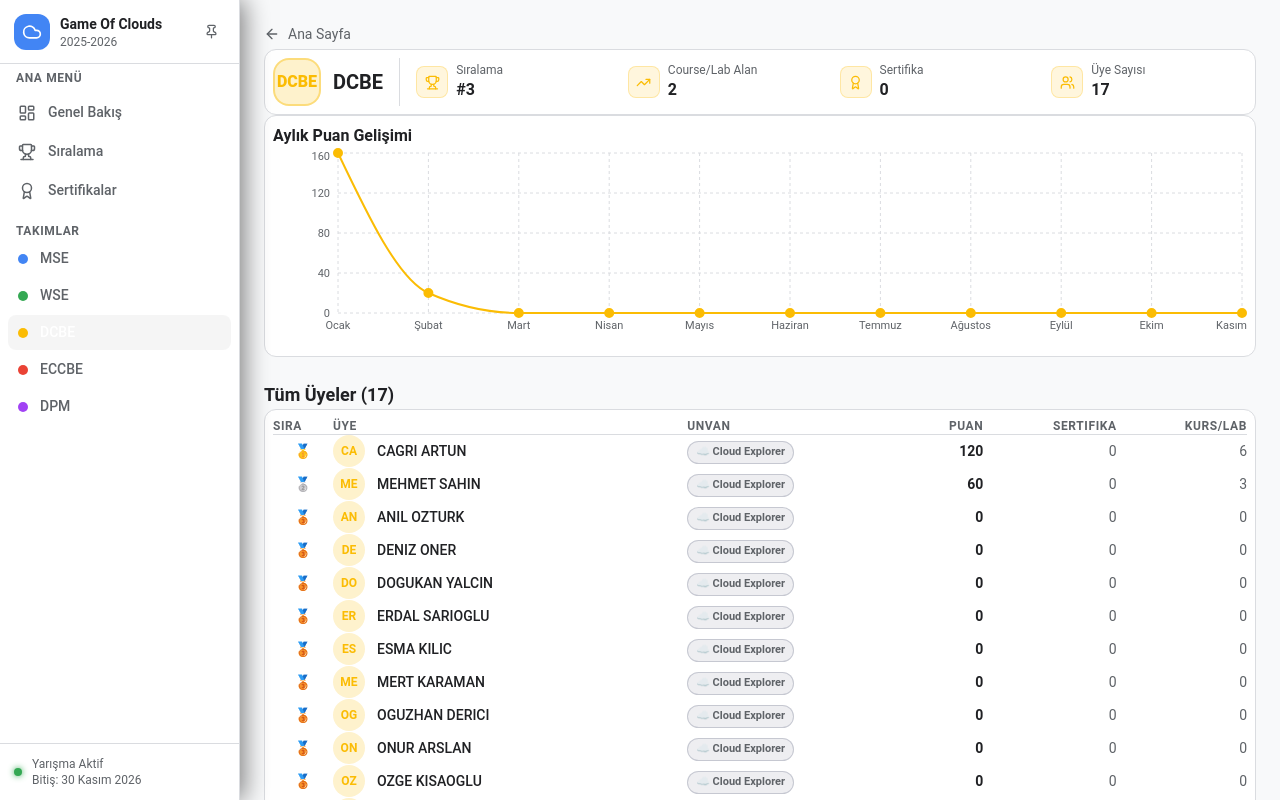
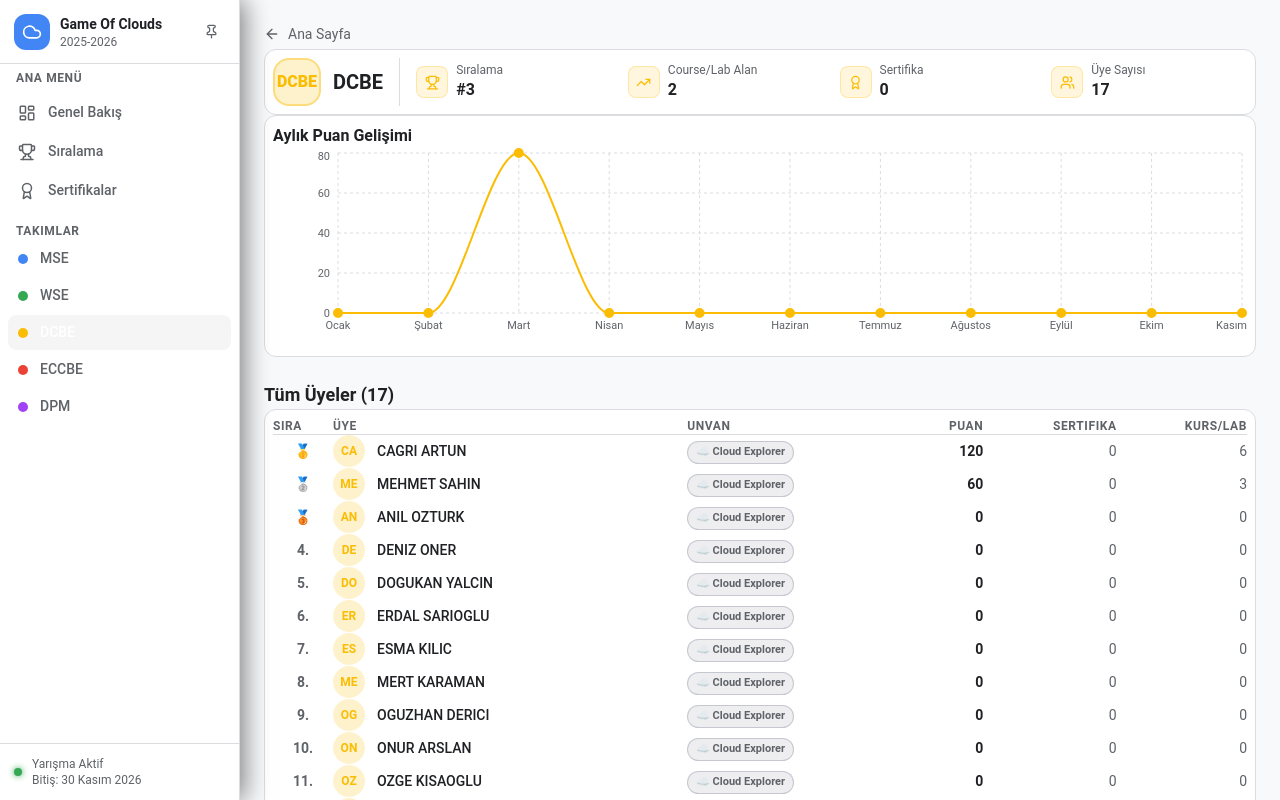
Before and after one commit to ozcelika20/Google-Cloud-Game, a React (Vite) app: page /team/DCBE in a window 1280 px wide. Shown: the top 800 px of the page. Built offline with nearby package versions, Linux system fonts and the light colour scheme.

Commit message:
Refactor MONTHS data structure to include keys and labels for better data handling in charts

```diff
--- a/src/components/charts/MonthlyProgressChart.jsx
+++ b/src/components/charts/MonthlyProgressChart.jsx
@@ -13,7 +13,19 @@ const TEAM_COLORS = {
   DPM: '#A142F4',
 };
 
-const MONTHS = ['Ekim', 'Kasım', 'Aralık', 'Ocak', 'Şubat', 'Mart'];
+const MONTHS = [
+  { key: '2026-01', label: 'Ocak' },
+  { key: '2026-02', label: 'Şubat' },
+  { key: '2026-03', label: 'Mart' },
+  { key: '2026-04', label: 'Nisan' },
+  { key: '2026-05', label: 'Mayıs' },
+  { key: '2026-06', label: 'Haziran' },
+  { key: '2026-07', label: 'Temmuz' },
+  { key: '2026-08', label: 'Ağustos' },
+  { key: '2026-09', label: 'Eylül' },
+  { key: '2026-10', label: 'Ekim' },
+  { key: '2026-11', label: 'Kasım' },
+];
 
 function CustomTooltip({ active, payload, label }) {
   if (!active || !payload?.length) return null;
@@ -33,12 +45,12 @@ export default function MonthlyProgressChart() {
   const { participants, teams } = useCompetition();
 
   const chartData = useMemo(() => {
-    return MONTHS.map((month, idx) => {
-      const entry = { month };
+    return MONTHS.map(({ key, label }) => {
+      const entry = { month: label };
       teams.forEach(team => {
         const teamMembers = participants.filter(p => p.teamId === team.id);
         const totalForMonth = teamMembers.reduce((sum, p) => {
-          const histEntry = p.monthlyHistory?.[idx];
+          const histEntry = p.monthlyHistory?.find(h => h.month === key);
           return sum + (histEntry ? histEntry.points : 0);
         }, 0);
         entry[team.id] = totalForMonth;
--- a/src/pages/ParticipantProfile.jsx
+++ b/src/pages/ParticipantProfile.jsx
@@ -1,4 +1,4 @@
-import React from 'react';
+import React, { useMemo } from 'react';
 import { useParams, Link } from 'react-router-dom';
 import { ArrowLeft, Award, BookOpen, TrendingUp, Star } from 'lucide-react';
 import { useCompetition } from '../hooks/useCompetition';
@@ -27,6 +27,25 @@ export default function ParticipantProfile() {
   const rank = getRank(participant.id, leaderboard);
   const tier = resolveTitle(participant.totalPoints);
   const nextTier = getNextTierInfo(participant.totalPoints);
+
+  const MONTHS = [
+    { key: '2026-01', label: 'Ocak' },
+    { key: '2026-02', label: 'Şubat' },
+    { key: '2026-03', label: 'Mart' },
+    { key: '2026-04', label: 'Nisan' },
+    { key: '2026-05', label: 'Mayıs' },
+    { key: '2026-06', label: 'Haziran' },
+    { key: '2026-07', label: 'Temmuz' },
+    { key: '2026-08', label: 'Ağustos' },
+    { key: '2026-09', label: 'Eylül' },
+    { key: '2026-10', label: 'Ekim' },
+    { key: '2026-11', label: 'Kasım' },
+  ];
+
+  const monthlyChartData = MONTHS.map(({ key, label }) => {
+    const histEntry = participant.monthlyHistory?.find(h => h.month === key);
+    return { month: label, points: histEntry ? histEntry.points : 0 };
+  });
 
   const earnedCerts = ALL_CERTIFICATES.filter(c => participant.certificates?.includes(c.id));
   const certMap = {};
@@ -134,11 +153,10 @@ export default function ParticipantProfile() {
       </div>
 
       {/* Monthly Progress Chart */}
-      {participant.monthlyHistory?.length > 0 && (
-        <div className="card p-6">
-          <h3 className="font-semibold mb-4" style={{ color: '#202124' }}>Aylık Puan Gelişimi</h3>
-          <ResponsiveContainer width="100%" height={180}>
-            <LineChart data={participant.monthlyHistory}>
+      <div className="card p-6">
+        <h3 className="font-semibold mb-4" style={{ color: '#202124' }}>Aylık Puan Gelişimi</h3>
+        <ResponsiveContainer width="100%" height={180}>
+            <LineChart data={monthlyChartData}>
               <CartesianGrid strokeDasharray="3 3" stroke="#DADCE0" />
               <XAxis dataKey="month" tick={{ fill: '#5F6368', fontSize: 11 }} axisLine={false} tickLine={false} />
               <YAxis tick={{ fill: '#5F6368', fontSize: 11 }} axisLine={false} tickLine={false} tickFormatter={v => formatNumber(v)} width={50} />
@@ -150,8 +168,7 @@ export default function ParticipantProfile() {
               <Line type="monotone" dataKey="points" stroke={team?.color || '#4285F4'} strokeWidth={2} dot={{ fill: team?.color || '#4285F4', r: 4 }} />
             </LineChart>
           </ResponsiveContainer>
-        </div>
-      )}
+      </div>
 
       {/* Certificates */}
       {earnedCerts.length > 0 && (
--- a/src/pages/TeamDetail.jsx
+++ b/src/pages/TeamDetail.jsx
@@ -7,7 +7,19 @@ import { formatNumber } from '../utils/helpers';
 import { hasKusursuzBirlik, hasBulutOrdusu } from '../utils/pointCalculator';
 import { LineChart, Line, XAxis, YAxis, CartesianGrid, Tooltip, ResponsiveContainer } from 'recharts';
 
-const MONTHS = ['Ocak', 'Şubat', 'Mart', 'Nisan', 'Mayıs', 'Haziran', 'Temmuz', 'Ağustos', 'Eylül', 'Ekim', 'Kasım'];
+const MONTHS = [
+  { key: '2026-01', label: 'Ocak' },
+  { key: '2026-02', label: 'Şubat' },
+  { key: '2026-03', label: 'Mart' },
+  { key: '2026-04', label: 'Nisan' },
+  { key: '2026-05', label: 'Mayıs' },
+  { key: '2026-06', label: 'Haziran' },
+  { key: '2026-07', label: 'Temmuz' },
+  { key: '2026-08', label: 'Ağustos' },
+  { key: '2026-09', label: 'Eylül' },
+  { key: '2026-10', label: 'Ekim' },
+  { key: '2026-11', label: 'Kasım' },
+];
 
 export default function TeamDetail() {
   const { teamId } = useParams();
@@ -23,11 +35,12 @@ export default function TeamDetail() {
   );
 
   const monthlyData = useMemo(() => {
-    return MONTHS.map((month, idx) => {
+    return MONTHS.map(({ key, label }) => {
       const total = teamMembers.reduce((sum, m) => {
-        return sum + (m.monthlyHistory?.[idx]?.points || 0);
+        const histEntry = m.monthlyHistory?.find(h => h.month === key);
+        return sum + (histEntry ? histEntry.points : 0);
       }, 0);
-      return { month, total };
+      return { month: label, total };
     });
   }, [teamMembers]);
 
--- a/src/utils/helpers.js
+++ b/src/utils/helpers.js
@@ -40,16 +40,18 @@ export function truncate(str, maxLen = 20) {
  * Sort participants by points descending
  */
 export function sortByPoints(participants) {
-  return [...participants].sort((a, b) => b.totalPoints - a.totalPoints);
+  return [...participants].sort((a, b) => {
+    if (b.totalPoints !== a.totalPoints) return b.totalPoints - a.totalPoints;
+    return (a.name || '').localeCompare(b.name || '', 'tr');
+  });
 }
 
 /**
  * Get rank position — equal points share the same rank (e.g. 1, 1, 3, 4)
  */
 export function getRank(participantId, sortedParticipants) {
-  const participant = sortedParticipants.find(p => p.id === participantId);
-  if (!participant) return 0;
-  return sortedParticipants.filter(p => p.totalPoints > participant.totalPoints).length + 1;
+  const idx = sortedParticipants.findIndex(p => p.id === participantId);
+  return idx === -1 ? 0 : idx + 1;
 }
 
 /**
@@ -57,10 +59,7 @@ export function getRank(participantId, sortedParticipants) {
  * Returns array of { participant, rank }
  */
 export function assignRanks(sortedParticipants) {
-  return sortedParticipants.map((p, i, arr) => {
-    const rank = arr.filter(other => other.totalPoints > p.totalPoints).length + 1;
-    return { ...p, rank };
-  });
+  return sortedParticipants.map((p, i) => ({ ...p, rank: i + 1 }));
 }
 
 /**
```
